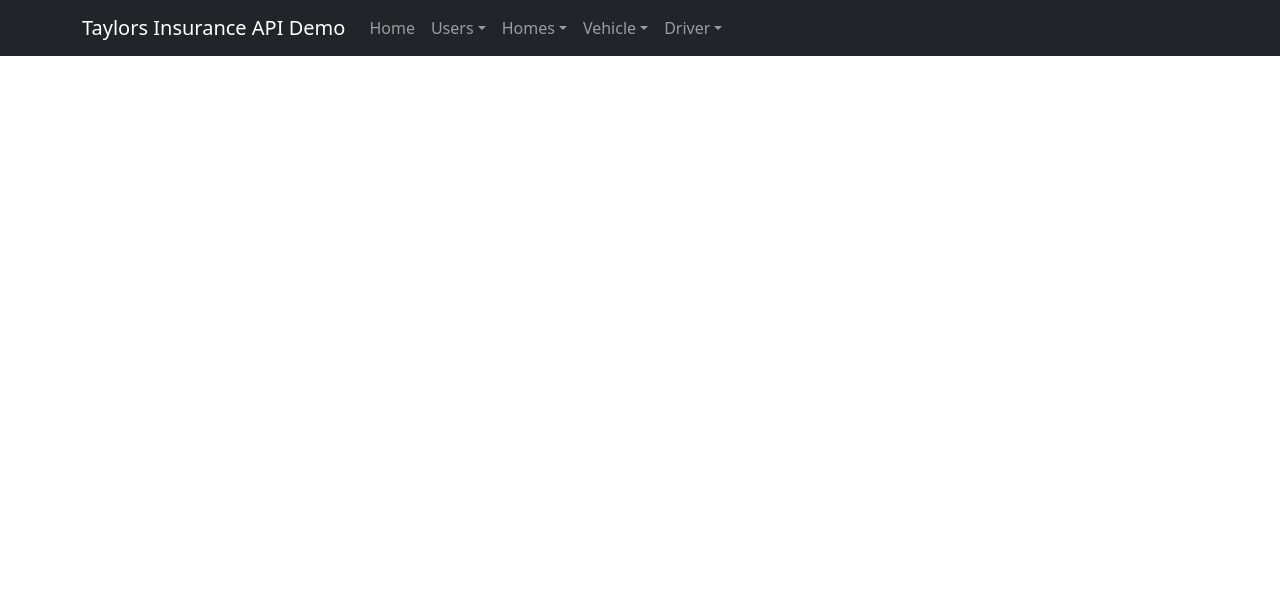
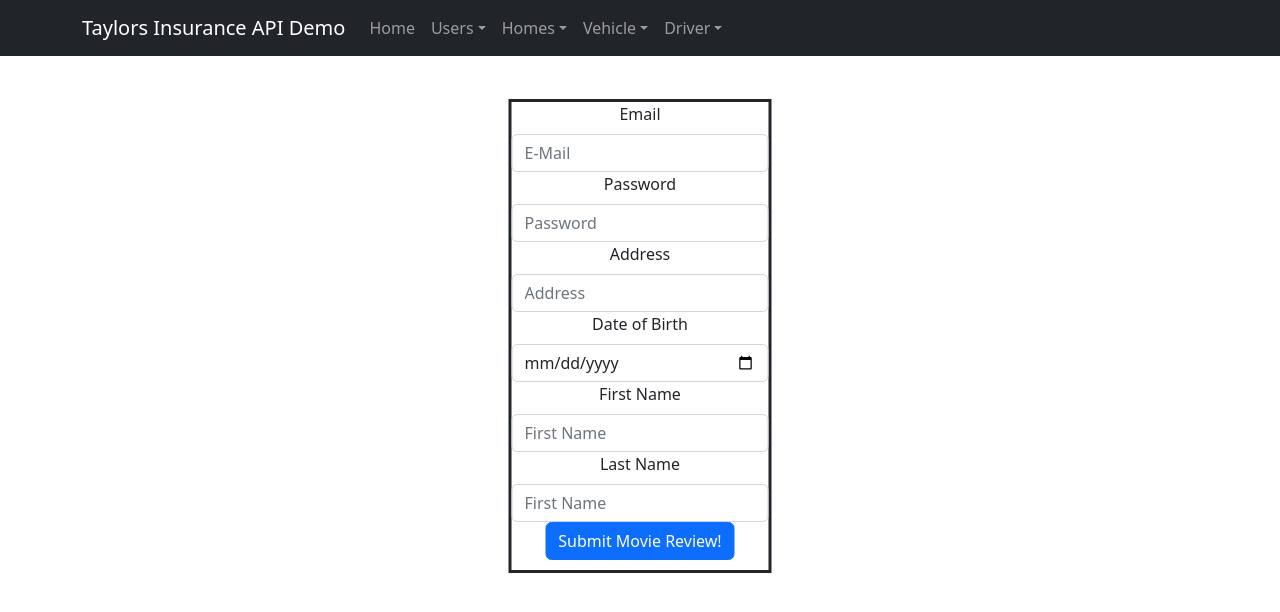
Before and after one commit to djlew89/capstone-project, a React (Create React App) app in the folder react-front-end/: page /SaveUserData in a window 1280 px wide. Shown: the top 612 px of the page. Built offline with nearby package versions, Linux system fonts and the light colour scheme.

Commit message:
Save user data saves data

```diff
--- a/react-front-end/src/App.js
+++ b/react-front-end/src/App.js
@@ -9,6 +9,7 @@ import NavigationBar from './Navbar';
 import ViewVehicles from "./pages/Vehicles";
 import Homepage from "./Slideshow";
 import DeleteUser from "./pages/Users/editing/DeleteUser";
+import SaveData from "./pages/Users/editing/SaveData";
 
 function App() {
     return (
@@ -20,8 +21,9 @@ function App() {
                 <Route path="/Drivers" element={<ViewDrivers/>}/>
                 <Route path="/Vehicles" element={<ViewVehicles/>}/>
                 <Route path="/Homes" element={<ViewUserHomes/>}/>
-                <Route path="/EditData" element={<EditUser/>}/>
-                <Route path="/DeleteData" element={<DeleteUser/>}/>
+                <Route path="/EditUserData" element={<EditUser/>}/>
+                <Route path="/DeleteUserData" element={<DeleteUser/>}/>
+                <Route path="/SaveUserData" element={<SaveData/>}/>
             </Routes>
         </>
     );
--- a/react-front-end/src/Navbar.js
+++ b/react-front-end/src/Navbar.js
@@ -14,9 +14,9 @@ function NavigationBar() {
 
                     <NavDropdown title="Users" id="basic-nav-dropdown">
                         <NavDropdown.Item href="/Users">View Data</NavDropdown.Item>
-                        <NavDropdown.Item href="/EditData">Edit Data</NavDropdown.Item>
-                        <NavDropdown.Item href="/DeleteData">Delete Data</NavDropdown.Item>
-                        <NavDropdown.Item href="/SaveData">Save User</NavDropdown.Item>
+                        <NavDropdown.Item href="/EditUserData">Edit Data</NavDropdown.Item>
+                        <NavDropdown.Item href="/DeleteUserData">Delete Data</NavDropdown.Item>
+                        <NavDropdown.Item href="/SaveUserData">Save User</NavDropdown.Item>
                         <NavDropdown.Divider/>
                         <NavDropdown.Item href="/AssociatedHomes">List all homes associated with user</NavDropdown.Item>
                         <NavDropdown.Item href="/AssociatedVehicle">List all vehicles associated with user</NavDropdown.Item>
--- /dev/null
+++ b/react-front-end/src/pages/Users/editing/SaveData.js
@@ -0,0 +1,63 @@
+import { useState } from 'react';
+import { Button, Form } from 'react-bootstrap';
+
+export default function SaveData() {
+    const [email, setEmail] = useState("");
+    const [pass, setPass] = useState("");
+    const [address, setAddress] = useState("");
+    const [dob, setDOB] = useState("");
+    const [fname, setFname] = useState("");
+    const [lname, setLname] = useState("");
+
+    function handleSubmit(event)
+    {
+        event.preventDefault();
+        let requestOptions = {
+            method: 'POST',
+            redirect: 'follow'
+        };
+
+        fetch(`http://localhost:8080/v1/users?email=${email}&password=${pass}&address=${address}&dob=${dob}&fname=${fname}&lname=${lname}`, requestOptions)
+            .then(response => response.text())
+            .then(result => console.log(result))
+            .catch(error => console.log('error', error));
+        alert("User saved")
+        window.location.href='/';
+    }
+
+    return (
+        <Form method="post" onSubmit={handleSubmit} id="form_display">
+            <Form.Group>
+                <Form.Label>Email</Form.Label>
+                <Form.Control name='email' type="email" placeholder="E-Mail"
+                              value={email} onChange={(e) => setEmail(e.target.value)}></Form.Control>
+            </Form.Group>
+            <Form.Group>
+                <Form.Label>Password</Form.Label>
+                <Form.Control name='password' type="text" placeholder="Password"
+                              value={pass} onChange={(e) => setPass(e.target.value)}></Form.Control>
+            </Form.Group>
+            <Form.Group>
+                <Form.Label>Address</Form.Label>
+                <Form.Control name='address' type="text" placeholder="Address"
+                              value={address} onChange={(e) => setAddress(e.target.value)}></Form.Control>
+            </Form.Group>
+            <Form.Group>
+                <Form.Label>Date of Birth</Form.Label>
+                <Form.Control name = 'dob' type="date" placeholder="DOB"
+                              value={dob} onChange={(e) => setDOB(e.target.value)}></Form.Control>
+            </Form.Group>
+            <Form.Group>
+                <Form.Label>First Name</Form.Label>
+                <Form.Control name = 'fname' type="text" placeholder="First Name"
+                              value={fname} onChange={(e) => setFname(e.target.value)}></Form.Control>
+            </Form.Group>
+            <Form.Group>
+                <Form.Label>Last Name</Form.Label>
+                <Form.Control name = 'fname' type="text" placeholder="First Name"
+                              value={lname} onChange={(e) => setLname(e.target.value)}></Form.Control>
+            </Form.Group>
+            <Button variant="primary" type="submit">Submit Movie Review!</Button>
+        </Form>
+    );
+}
```
